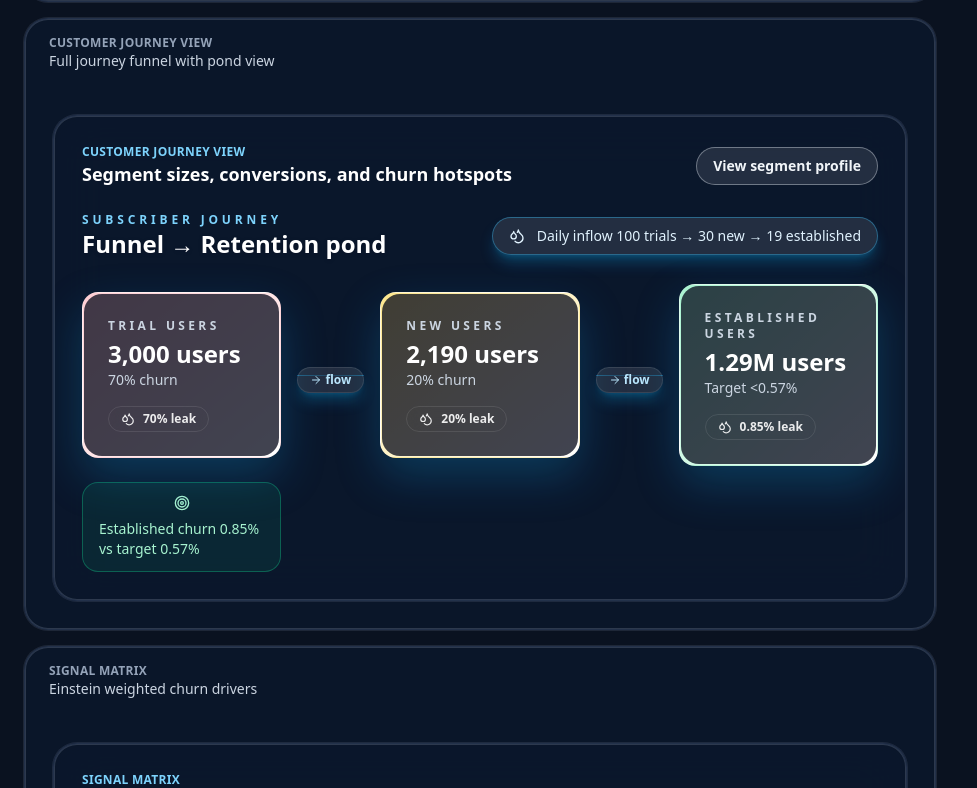
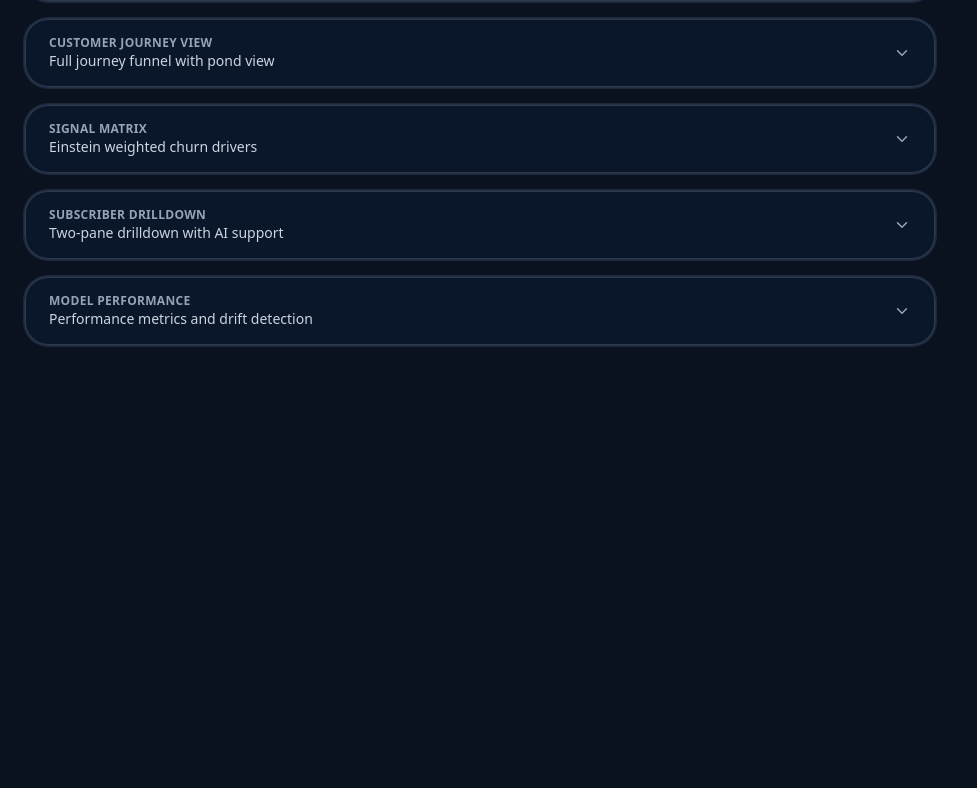
Before and after one commit to arunabh88/ChurnDashboard_Markus_New, a Next.js app: page /analyse in a window 1280 px wide. Shown: the part 972-1760 px from the top of the page, without its empty margins (0-977 px from the left). After the commit the page ends 1422 px from the top, so only its background shows below. Built offline with nearby package versions, Linux system fonts and the light colour scheme.

Commit message:
Revert "refactor: show all analyse insights without accordions"
This reverts commit 8445453363f60ea8e85cd68ecd024e941de83e8a.

```diff
--- a/components/analyse/OverviewAnalytics.tsx
+++ b/components/analyse/OverviewAnalytics.tsx
@@ -1,5 +1,7 @@
 'use client';
 
+import { useState } from 'react';
+import { ChevronDown } from 'lucide-react';
 import { FilterBar } from '@/components/analyse/FilterBar';
 import { AnalyticsOverview } from '@/components/analyse/AnalyticsOverview';
 import { JourneyDeepDive } from '@/components/analyse/JourneyDeepDive';
@@ -9,14 +11,16 @@ import { ModelPerformance } from '@/components/analyse/ModelPerformance';
 import { Card, CardContent } from '@/components/ui/Card';
 
 const sections = [
-  { id: 'overview', title: 'Analytics Overview', subtitle: 'Trend charts, CLTV, engagement, billing', component: AnalyticsOverview },
-  { id: 'journey', title: 'Customer Journey View', subtitle: 'Full journey funnel with pond view', component: JourneyDeepDive },
-  { id: 'signals', title: 'Signal Matrix', subtitle: 'Einstein weighted churn drivers', component: SignalMatrix },
-  { id: 'subscribers', title: 'Subscriber Drilldown', subtitle: 'Two-pane drilldown with AI support', component: SubscriberDrilldown },
-  { id: 'model', title: 'Model Performance', subtitle: 'Performance metrics and drift detection', component: ModelPerformance },
+  { id: 'overview', title: 'Analytics Overview', component: AnalyticsOverview },
+  { id: 'journey', title: 'Customer Journey View', component: JourneyDeepDive },
+  { id: 'signals', title: 'Signal Matrix', component: SignalMatrix },
+  { id: 'subscribers', title: 'Subscriber Drilldown', component: SubscriberDrilldown },
+  { id: 'model', title: 'Model Performance', component: ModelPerformance },
 ];
 
 export function OverviewAnalytics() {
+  const [openSection, setOpenSection] = useState('overview');
+
   return (
     <div className="space-y-6">
       <FilterBar />
@@ -24,18 +28,40 @@ export function OverviewAnalytics() {
       <div className="space-y-4">
         {sections.map((section) => {
           const SectionComponent = section.component;
+          const expanded = openSection === section.id;
 
           return (
             <Card key={section.id}>
-              <div className="px-6 py-4">
+              <button
+                type="button"
+                className="flex w-full items-center justify-between px-6 py-4 text-left"
+                onClick={() => setOpenSection(expanded ? '' : section.id)}
+              >
+                <div>
                   <p className="text-xs font-semibold uppercase tracking-wide text-slate-500 dark:text-slate-400">
                     {section.title}
                   </p>
-                <p className="text-sm text-slate-600 dark:text-slate-300">{section.subtitle}</p>
+                  <p className="text-sm text-slate-600 dark:text-slate-300">
+                    {section.id === 'overview' && 'Trend charts, CLTV, engagement, billing'}
+                    {section.id === 'journey' && 'Full journey funnel with pond view'}
+                    {section.id === 'signals' && 'Einstein weighted churn drivers'}
+                    {section.id === 'subscribers' && 'Two-pane drilldown with AI support'}
+                    {section.id === 'model' && 'Performance metrics and drift detection'}
+                  </p>
                 </div>
+                <ChevronDown
+                  size={18}
+                  className={`text-slate-500 transition dark:text-slate-400 ${
+                    expanded ? 'rotate-180' : ''
+                  }`}
+                />
+              </button>
+
+              {expanded && (
                 <CardContent className="space-y-6 pt-0">
                   <SectionComponent />
                 </CardContent>
+              )}
             </Card>
           );
         })}
```
Lines whose indentation alone changed are shown as unchanged.
